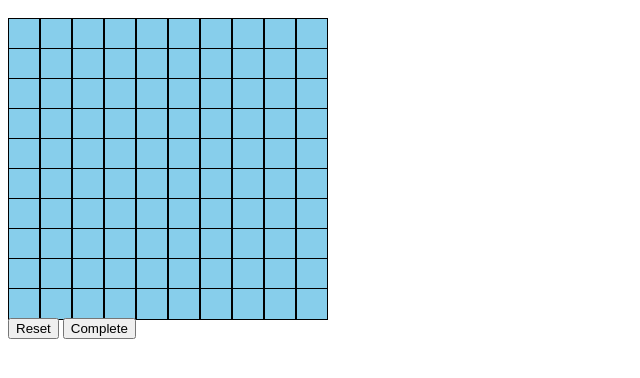
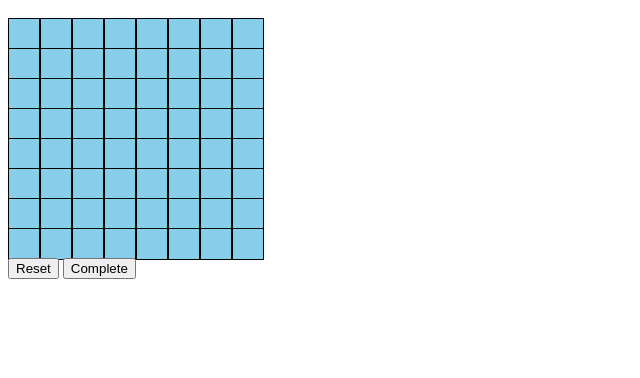
Before and after one commit to gl91306/minesweper, a plain HTML site: page index.html in a window 1280 px wide. Both pictures are taken after a click on the button "Reset". Shown: the part 48-426 px from the top of the page, without its empty margins (0-640 px from the left). Drawn offline with Linux system fonts and the light colour scheme.

Commit message:
make it closer to microsft mineswper

```diff
--- a/index.html
+++ b/index.html
@@ -12,8 +12,9 @@
                 return [...Array(x).keys()];
             }
 
-            var tableSize = 10
+            var tableSize = 8
             var gameDone = false
+            var firstClick = true
 
             // Create Table
             var fakeTable = document.getElementById('table')
@@ -33,12 +34,29 @@
                 }
             }
             function reset() {
+                var numBombs = Math.round((tableSize*tableSize)*(0.156))
+                //console.log("numbbombs", numBombs)
+                var bombArray = []
+                for (var i = 0; i < numBombs; i++) {
+                    var randnum = Math.floor(Math.random() * tableSize*tableSize)
+                    if (randnum in bombArray) {
+                        i--
+                        continue
+                    }
+                    bombArray.push(randnum)
+                }
+                //console.log(bombArray)
+                function inBombArray(x,y) {
+                    var index = parseInt(y)*tableSize+parseInt(x)
+                    //console.log(index, bombArray, (index in bombArray))
+                    return bombArray.includes(index)
+                }
                 for (y in range(tableSize)) {
                     for (x in range(tableSize)) {
                         cell = fakeTable.children[y].children[x]
                         cell.style.backgroundColor = "skyblue";
                         cell.innerText = ""
-                        if (Math.random()>=0.85) {
+                        if (inBombArray(x,y)) {
                             cell.className = "bomb"
                         } else {
                             cell.className = "safe"
@@ -165,7 +183,7 @@
                 }
             }
             function addFlag(cell) {
-                console.log(cell)
+                //console.log(cell)
                 if (cell.children.length == 0) {
                     flag = document.createElement("p");
                     flag.style.bottom = "0";
@@ -177,17 +195,29 @@
 
                     cell.appendChild(flag)
                 } else {
-                    console.log(cell.children[0])
+                    //console.log(cell.children[0])
                     cell.children[0].remove()
                 }
             }
             reset()
             fakeTable.addEventListener("click", function(e) {
+                if (firstClick) {
+                    //console.log("firstclick")
+                    var bombs = getNumberofBombs(e.target)
+                    //console.log(bombs)
+                    while((bombs != null) || (e.target.className == "bomb")) {
+                        reset()
+                        bombs = getNumberofBombs(e.target)
+                        //console.log(bombs)
+                    }
+                    //console.log(bombs)
+                    firstClick = false
+                }
                 if (gameDone == true) {
                     return
                 }
                 if (e.target.children.length != 0) {
-                    console.log(e.target)
+                    //console.log(e.target)
                     return
                 }
                 if (e.target.className == "bomb") {
@@ -212,10 +242,12 @@
                 }
             })
             document.getElementById("reset").addEventListener("click", function(e) {
+                firstClick = true
                 reset()
                 gameDone = false
             })
             document.getElementById("complete").addEventListener("click", function(e) {
+                firstClick = false
                 complete()
                 gameDone = true
             })
@@ -227,7 +259,7 @@
                         addFlag(e.target)
                     }
                 } else if (e.target.tagName == "P") {
-                    console.log(e.target)
+                    //console.log(e.target)
                     if (e.target.parentElement.style.backgroundColor == "skyblue") {
                         addFlag(e.target.parentElement)
                     }
```
